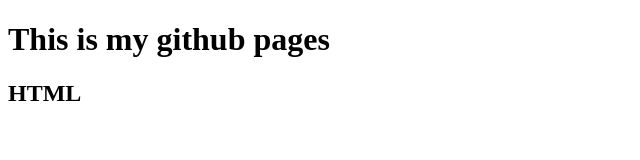
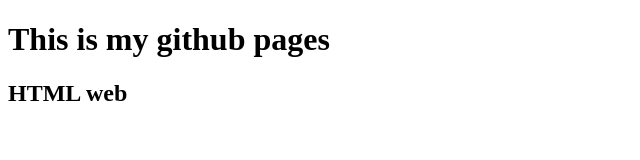
Before and after one commit to coderbhawesh/coderbhawesh.github.io, a plain HTML site: page index.html in a window 1280 px wide. Shown: the full height of the page, 0-640 px from the left. Drawn offline with Linux system fonts and the light colour scheme.

Commit message:
Update index.html

```diff
--- a/index.html
+++ b/index.html
@@ -7,6 +7,6 @@
 </head>
 <body>
     <h1>This is my github pages</h1>
-    <h2> HTML </h2>
+    <h2> HTML web </h2>
 </body>
 </html>
```
